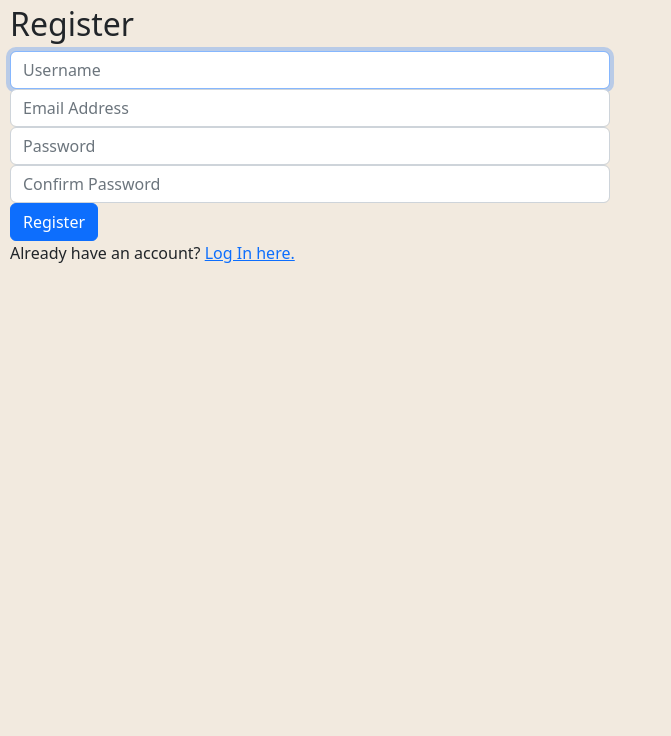
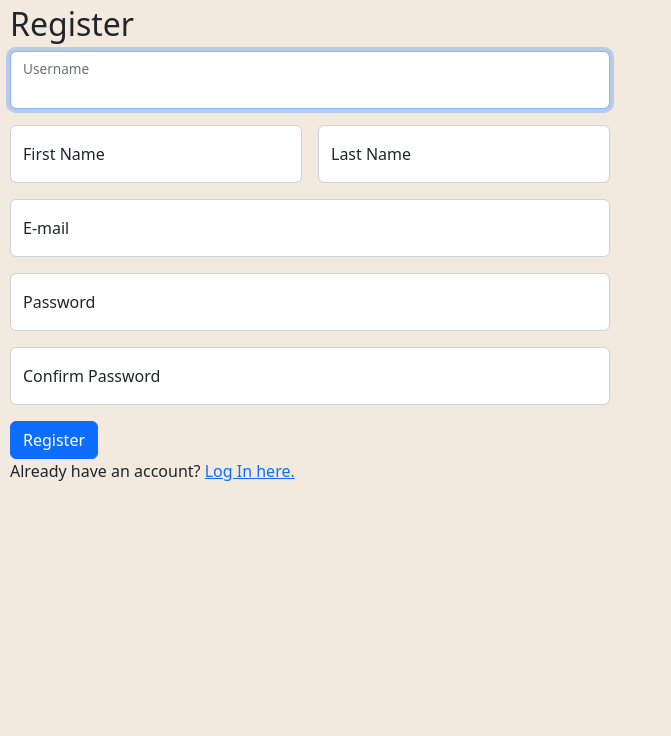
Before and after one commit to acpasnello/WhatchaWatching, a Django app: page /watching/register in a window 1280 px wide. Shown: the part 64-800 px from the top of the page, without its empty margins (0-671 px from the left). Run offline with Django 4.2, Linux system fonts and the light colour scheme.

Commit message:
Add first & last name to registration, update form layout.

```diff
--- a/watching/templates/watching/register.html
+++ b/watching/templates/watching/register.html
@@ -11,17 +11,35 @@
 
     <form action="{% url 'register' %}" method="post">
         {% csrf_token %}
-        <div class="form-group">
-            <input class="form-control" autofocus type="text" name="username" placeholder="Username">
+        <div class="form-floating mb-3">
+            <input class="form-control" id="username" autofocus type="text" name="username" placeholder="Username">
+            <label for="username">Username</label>
         </div>
-        <div class="form-group">
-            <input class="form-control" type="email" name="email" placeholder="Email Address">
+        <div class="row g-3 mb-3">
+            <div class="col">
+                <div class="form-floating">
+                    <input class="form-control" id="first_name" type="text" name="first_name" placeholder="First Name">
+                    <label for="first_name">First Name</label>
+                </div>
+            </div>
+            <div class="col">
+                <div class="form-floating">
+                    <input class="form-control" id="last_name" type="text" name="last_name" placeholder="Last Name">
+                    <label for="last_name">Last Name</label>
+                </div>
+            </div>
         </div>
-        <div class="form-group">
-            <input class="form-control" type="password" name="password" placeholder="Password">
+        <div class="form-floating mb-3">
+            <input class="form-control" id="email" type="email" name="email" placeholder="Email Address">
+            <label for="email">E-mail</label>
         </div>
-        <div class="form-group">
-            <input class="form-control" type="password" name="confirmation" placeholder="Confirm Password">
+        <div class="form-floating mb-3">
+            <input class="form-control" id="password" type="password" name="password" placeholder="Password">
+            <label for="password">Password</label>
+        </div>
+        <div class="form-floating mb-3">
+            <input class="form-control" id="confirmation" type="password" name="confirmation" placeholder="Confirm Password">
+            <label for="confirmation">Confirm Password</label>
         </div>
         <input class="btn btn-primary" type="submit" value="Register">
     </form>
--- a/watching/views.py
+++ b/watching/views.py
@@ -79,6 +79,8 @@ def register(request):
     if request.method == "POST":
         username = request.POST["username"]
         email = request.POST["email"]
+        first_name = request.POST["first_name"]
+        last_name = request.POST["last_name"]
 
         # Ensure password matches confirmation
         password = request.POST["password"]
@@ -90,7 +92,7 @@ def register(request):
 
         # Attempt to create new user
         try:
-            user = User.objects.create_user(username, email, password)
+            user = User.objects.create_user(username, email, password, first_name, last_name)
             user.save()
             # Create Watchlist, Favorites, and Watched Lists for new user
             watchlist = List.objects.create(name='Watchlist', description="To watch soon", owner=user)
```
Also changed, not shown: db.sqlite3.
